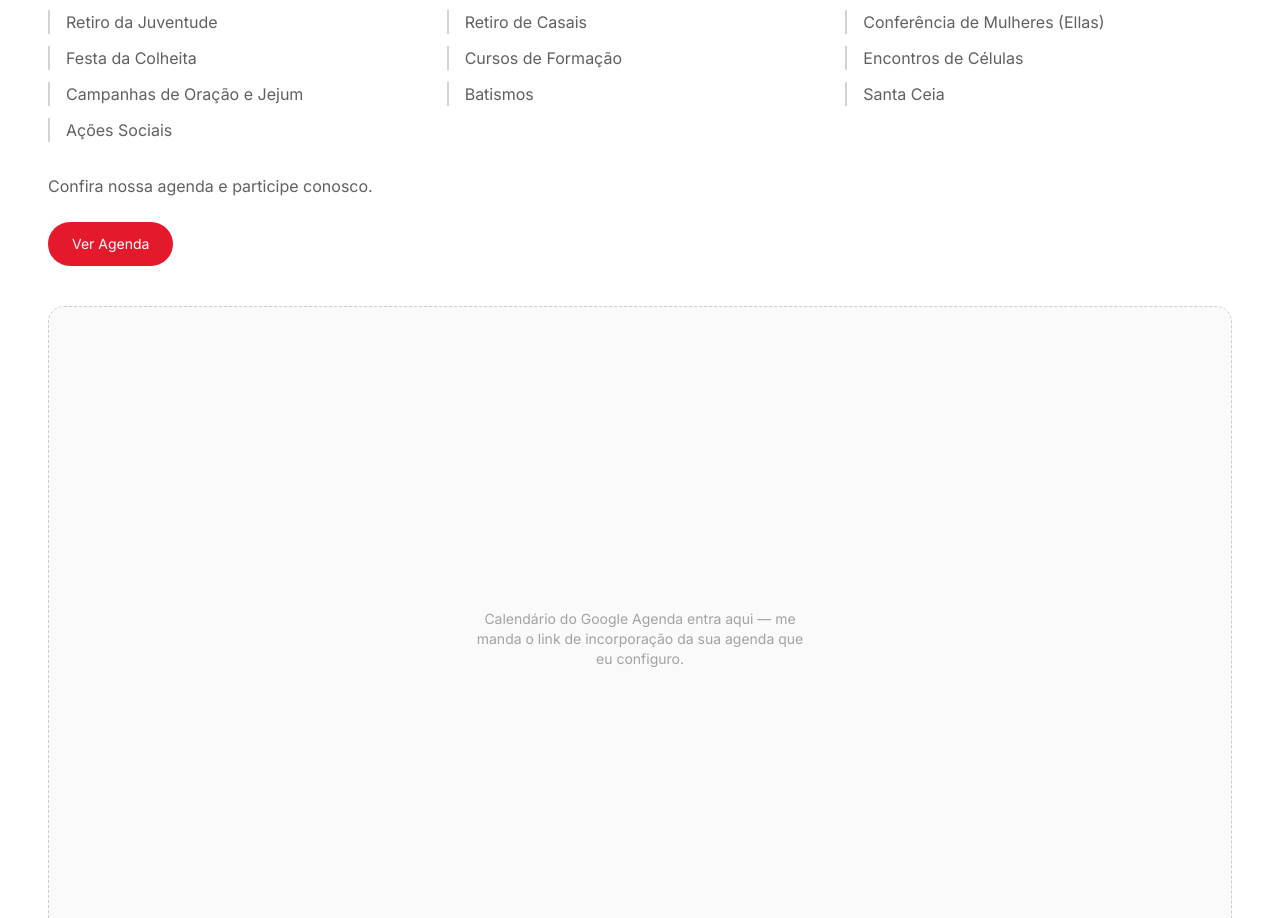
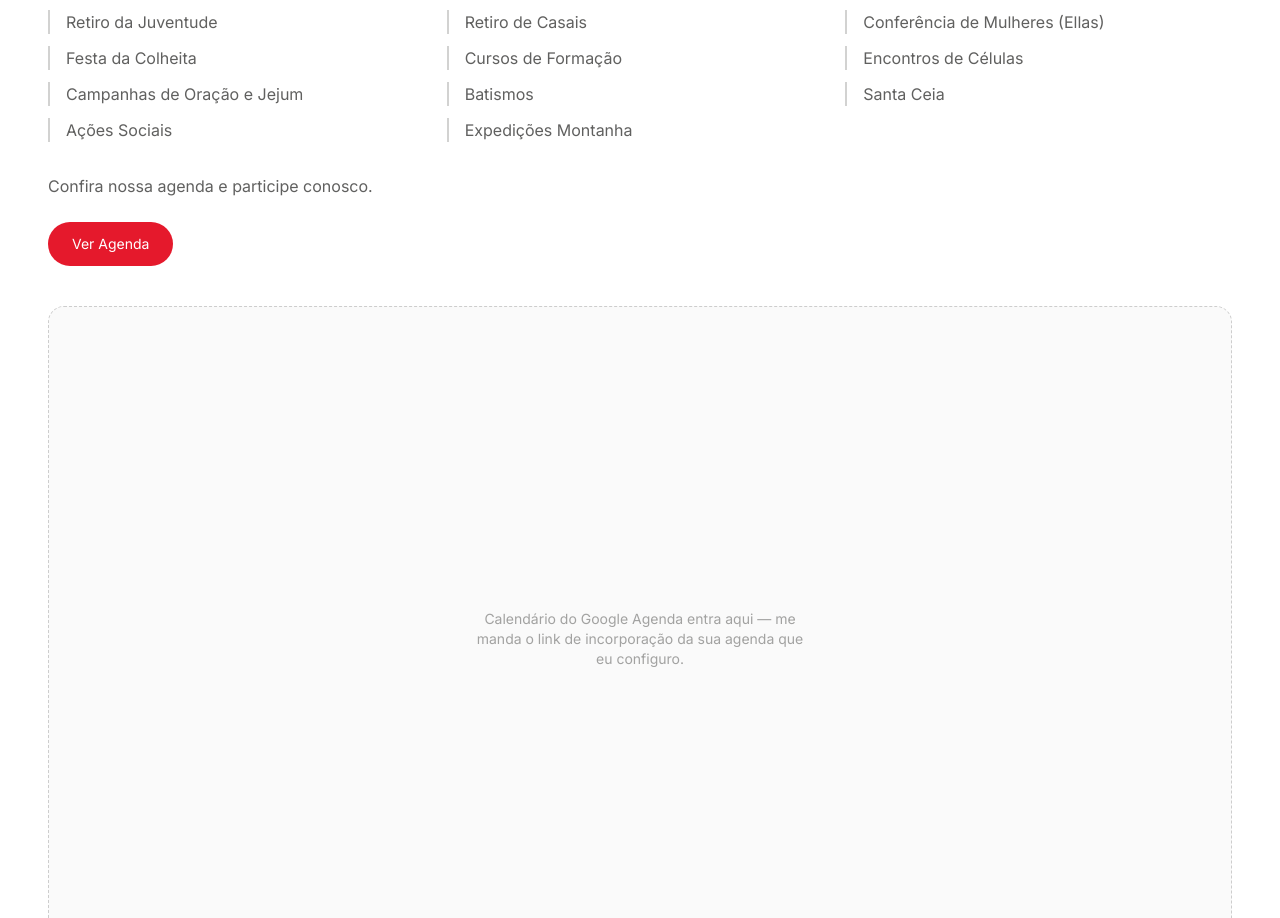
Before and after one commit to asaflael1991-maker/colheita-site, a Next.js app: page / in a window 1280 px wide. Shown: the part 10484-11402 px from the top of the page. Built offline with nearby package versions, Linux system fonts and the light colour scheme.

Commit message:
Adiciona Expedições Montanha na lista de eventos da home

```diff
--- a/src/app/page.tsx
+++ b/src/app/page.tsx
@@ -65,6 +65,7 @@ const tiposEventos = [
   "Batismos",
   "Santa Ceia",
   "Ações Sociais",
+  "Expedições Montanha",
 ];
 
 export default function Home() {
```
